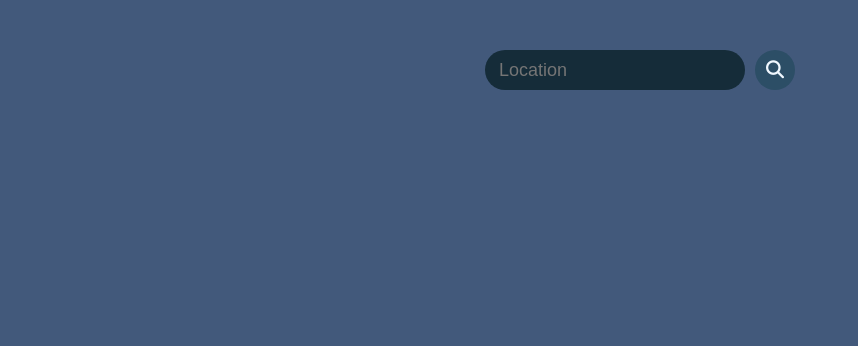
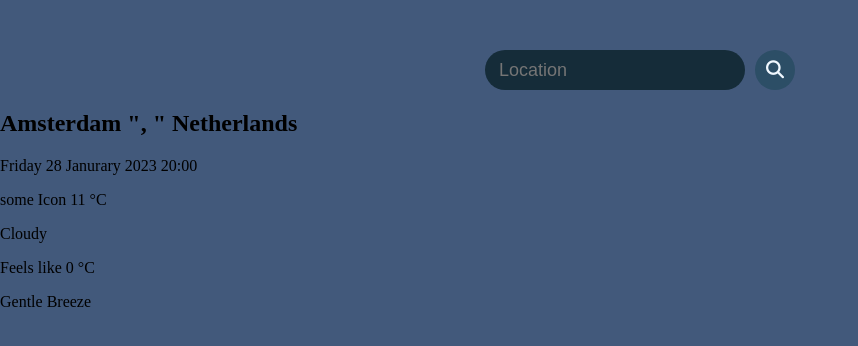
Before and after one commit to ediwnll/Weather-App, a website built with webpack: page dist/index.html in a window 1280 px wide. Shown: the whole page, without its empty margins (0-858 px from the left). Built offline with nearby package versions, Linux system fonts and the light colour scheme.

Commit message:
Mini update on html

```diff
--- a/dist/index.html
+++ b/dist/index.html
@@ -19,6 +19,40 @@
       </form>
       <div></div>
     </nav>
+    <div class="left-side">
+      <section class="section-head">
+        <h2 class="location-title">
+          <span class="data-city">Amsterdam</span>
+          ", "
+          <span class="data-country">Netherlands</span>
+        </h2>
+        <p class="location-details data-time">Friday 28 Janurary 2023 20:00</p>
+      </section>
+      <section class="section-weather">
+        <div class="weather-main">
+          <span class="icon-weather">
+            some Icon
+          </span>
+          <span class="big-data">
+            <span class="data-temp">11</span>
+            <span class="unit-temp">°C</span>
+          </span>
+        </div>
+        <div class="weather-description">
+          <p class="weather-desc data-temp-desc">Cloudy</p>
+          <p class="weather-details">Feels like
+            <span class="data-feels-like">0</span>
+            <span class="unit-temp">°C</span>
+          </p>
+          <p class="weather-details data-wind-desc">Gentle Breeze</p>
+        </div>
+      </section>
+      <section class="section-details"></section>
+
+    </div>
+    <div class="right-side">
+      <section class="section-daily"></section>
+    </div>
   </div>
 
 </body>
```
Also changed, not shown: 1 other file.
